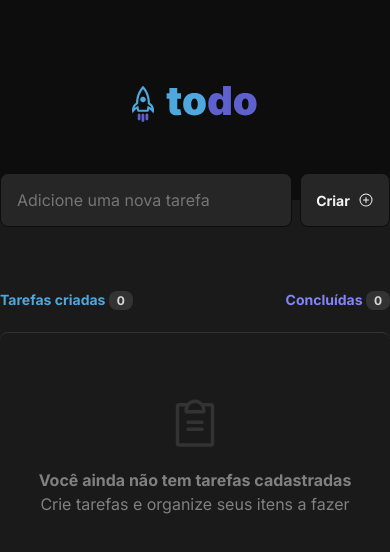
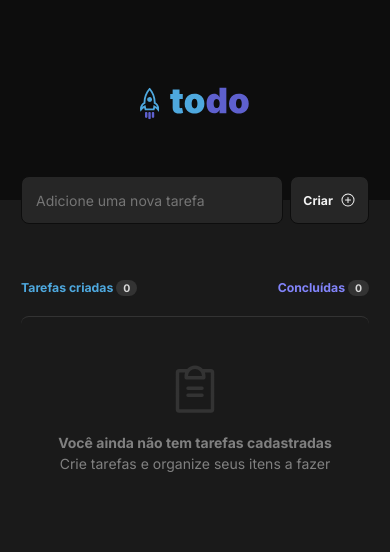
Before and after one commit to Felipe-Domingues/ToDoList-react-ts, a React (Vite) app: page / in a window 390 px wide. Shown: the top 552 px of the page. Built offline with nearby package versions, Linux system fonts and the light colour scheme.

Commit message:
Responsivity fix

```diff
--- a/src/App.module.css
+++ b/src/App.module.css
@@ -1,6 +1,7 @@
 .container {
-  max-width: 46rem;
+  max-width: 49rem;
   margin: 0 auto;
   align-items: flex-start;
   justify-content: center;
+  padding: 0 1.5rem;
 }
--- a/src/components/Task.module.css
+++ b/src/components/Task.module.css
@@ -76,10 +76,10 @@
 
 /* Style the checkmark/indicator */
 .customCheckbox .checkmark:after {
-  left: 6px;
-  top: 3px;
-  width: 5px;
-  height: 7px;
+  left: 0.375rem;
+  top: 0.1875rem;
+  width: 0.25rem;
+  height: 0.375rem;
   border: solid white;
   border-width: 0 2px 2px 0;
   -webkit-transform: rotate(45deg);
--- a/src/components/TaskList.module.css
+++ b/src/components/TaskList.module.css
@@ -84,6 +84,7 @@
   justify-content: flex-start;
   flex-direction: column;
   gap: 0.75rem;
+  padding-bottom: 0.75rem;
 }
 
 .emptyTasks {
--- a/src/global.css
+++ b/src/global.css
@@ -33,6 +33,7 @@ body {
   background: var(--gray-600);
   color: var(--gray-300);
   -webkit-font-smoothing: antialiased;
+  text-rendering: optimizeLegibility;
 }
 
 body,
@@ -51,3 +52,30 @@ button {
   font-size: 0.875rem;
   color: var(--gray-100);
 }
+
+/* ===== Scrollbar CSS ===== */
+/* Firefox */
+* {
+  scrollbar-width: auto;
+  scrollbar-color: var(--purple-dark) var(--gray-500);
+}
+
+/* Chrome, Edge, and Safari */
+*::-webkit-scrollbar {
+  width: 11px;
+}
+
+*::-webkit-scrollbar-track {
+  background: var(--gray-500);
+}
+
+*::-webkit-scrollbar-thumb {
+  background-color: var(--purple-dark);
+  border-radius: 8px;
+}
+
+@media (max-width: 820px) {
+  html {
+    font-size: 87.5%;
+  }
+}
```
